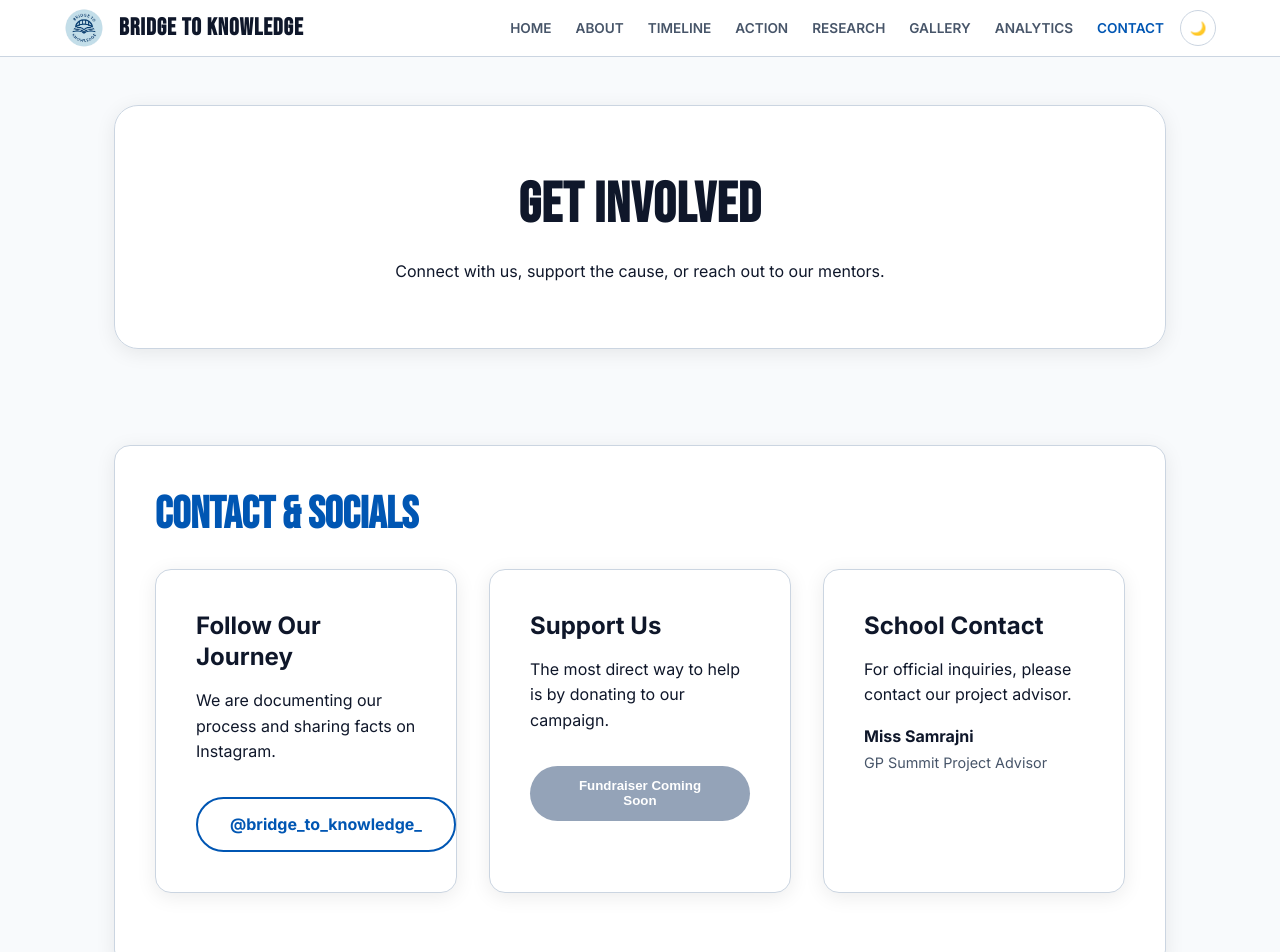
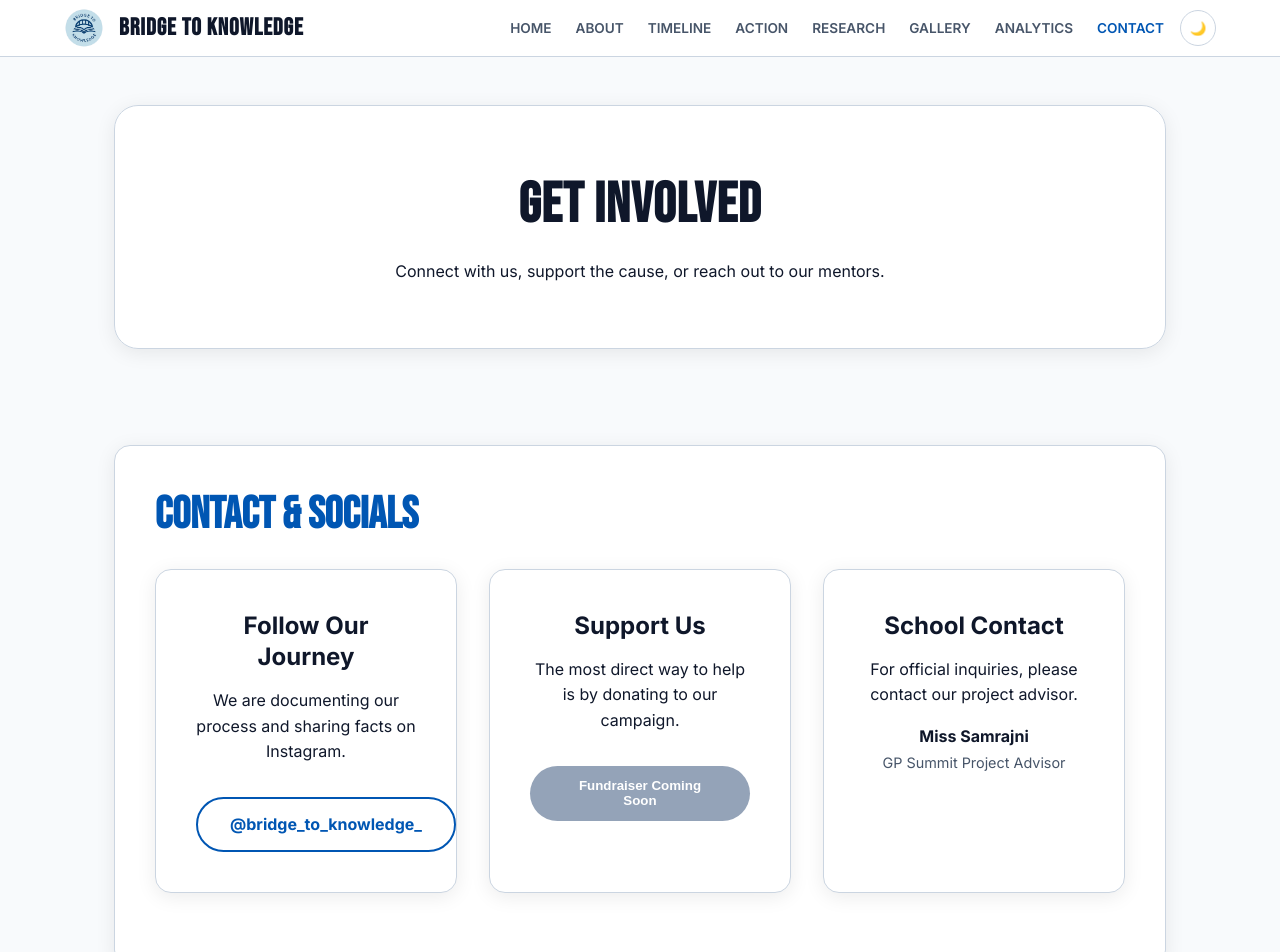
Before and after one commit to Ali-bis/BridgeToKnowledgetest, a React (Vite) app: page /contact in a window 1280 px wide. Shown: the top 952 px of the page. Built offline with nearby package versions, Linux system fonts and the light colour scheme.

Commit message:
Update Contact.jsx

```diff
--- a/src/pages/Contact.jsx
+++ b/src/pages/Contact.jsx
@@ -1,6 +1,9 @@
 import React from 'react';
+import adminData from '../admin.json';
 
 const Contact = () => {
+  const data = adminData;
+
   return (
     <div className="container">
       <div className="hero-banner">
@@ -12,33 +15,38 @@ const Contact = () => {
         <h2>Contact & Socials</h2>
         <div style={{ display: 'grid', gridTemplateColumns: 'repeat(auto-fit, minmax(250px, 1fr))', gap: '2rem' }}>
 
-          <div className="highlight-card">
+          {/* INSTAGRAM CARD - FIXED ALIGNMENT */}
+          <div className="highlight-card" style={{ textAlign: 'center' }}>
             <h3>Follow Our Journey</h3>
             <p>We are documenting our process and sharing facts on Instagram.</p>
             <a
-              href="https://www.instagram.com/bridge_to_knowledge_/"
+              href={data.socialMedia.instagram}
               className="btn btn-secondary"
               target="_blank"
               rel="noopener noreferrer"
-              style={{ marginTop: '2rem', display: 'inline-block' }}
+              // FIXED: Added width:fit-content and margin:auto to force centering
+              style={{ marginTop: '2rem', display: 'block', width: 'fit-content', margin: '2rem auto 0' }}
             >
               @bridge_to_knowledge_
             </a>
           </div>
 
-          <div className="highlight-card">
+          {/* FUNDRAISER CARD - FIXED ALIGNMENT */}
+          <div className="highlight-card" style={{ textAlign: 'center' }}>
             <h3>Support Us</h3>
             <p>The most direct way to help is by donating to our campaign.</p>
             <button
               className="btn btn-disabled"
               disabled
-              style={{ marginTop: '2rem' }}
+              // FIXED: Added width:fit-content and margin:auto to force centering
+              style={{ marginTop: '2rem', display: 'block', width: 'fit-content', margin: '2rem auto 0' }}
             >
               Fundraiser Coming Soon
             </button>
           </div>
 
-          <div className="highlight-card">
+          {/* CONTACT CARD */}
+          <div className="highlight-card" style={{ textAlign: 'center' }}>
             <h3>School Contact</h3>
             <p>For official inquiries, please contact our project advisor.</p>
             <p style={{ marginTop: '1rem', fontWeight: 'bold' }}>Miss Samrajni</p>
@@ -54,7 +62,7 @@ const Contact = () => {
           This project would not have been possible without the guidance and support of our teachers and school advisors.
         </p>
 
-        {/* CHANGED TO 2 COLUMNS FOR BALANCED 2x2 GRID */}
+        {/* 2x2 Grid for Advisors */}
         <div className="team-grid-4col" style={{ gridTemplateColumns: 'repeat(auto-fit, minmax(300px, 1fr))' }}>
 
           <div className="team-member">
@@ -72,7 +80,6 @@ const Contact = () => {
             <p style={{ color: 'var(--text-muted)' }}>Head of Student Life</p>
           </div>
 
-          {/* NEW ADDITION */}
           <div className="team-member">
             <h4>Miss Zeeba</h4>
             <p style={{ color: 'var(--text-muted)' }}>Permission for Action & Fundraiser</p>
```
